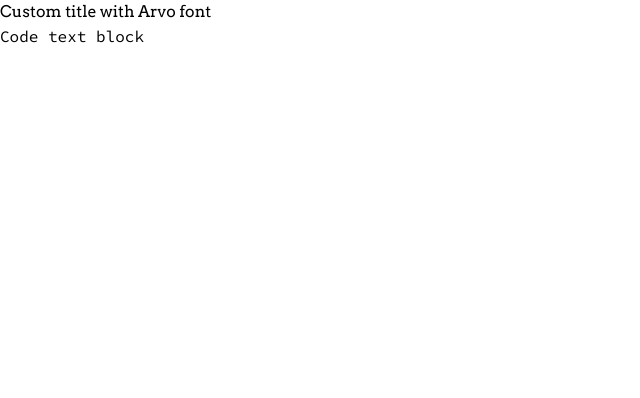
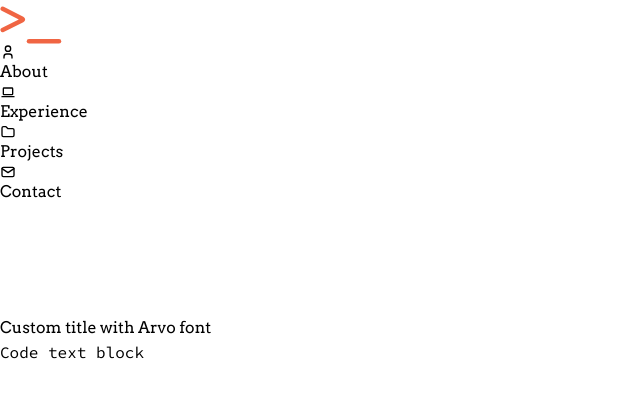
Before and after one commit to jhonnyfmartinez/portfolio-v1, a Next.js app: page / in a window 1280 px wide. Shown: the top 398 px of the page, without its empty margins (0-640 px from the left). Built offline with nearby package versions, Linux system fonts and the light colour scheme.

Commit message:
feat: navbar styles implemented
Text size classes and element bindings implemented

Unnecessary typography rules removed

```diff
--- a/app/components/NavBar.tsx
+++ b/app/components/NavBar.tsx
@@ -1,5 +1,33 @@
-'use client';
+import Image from 'next/image';
+import Link from 'next/link';
+import { TbUser, TbFolder, TbDeviceLaptop, TbMail } from 'react-icons/tb';
 
 export default function NavBar() {
-  return <div>NavBar</div>;
+  return (
+    <header className="header">
+      <nav className="navbar">
+        <Link className="navbar__logo" href="/">
+          <Image src="/logo.svg" alt="Vercel Logo" priority height={46} width={62} />
+        </Link>
+        <div className="navbar__links">
+          <Link className="navlink" href="#about">
+            <TbUser className="navlink__icon" />
+            About
+          </Link>
+          <Link className="navlink" href="#experience">
+            <TbDeviceLaptop className="navlink__icon" />
+            Experience
+          </Link>
+          <Link className="navlink" href="#projects">
+            <TbFolder className="navlink__icon" />
+            Projects
+          </Link>
+          <Link className="navlink" href="#contact">
+            <TbMail className="navlink__icon" />
+            Contact
+          </Link>
+        </div>
+      </nav>
+    </header>
+  );
 }
--- a/app/layout.tsx
+++ b/app/layout.tsx
@@ -1,3 +1,4 @@
+import NavBar from './components/NavBar';
 import './styles/index.css';
 import { Arvo, Source_Code_Pro } from 'next/font/google';
 
@@ -12,7 +13,10 @@ export const metadata = {
 export default function RootLayout({ children }: { children: React.ReactNode }) {
   return (
     <html lang="en" className={`${arvo.variable} ${sourceCodePro.variable}`}>
-      <body suppressHydrationWarning={true}>{children}</body>
+      <body suppressHydrationWarning={true}>
+        <NavBar />
+        <main className="pt-28">{children}</main>
+      </body>
     </html>
   );
 }
--- a/app/page.tsx
+++ b/app/page.tsx
@@ -1,8 +1,8 @@
 export default function Home() {
   return (
-    <main>
+    <>
       <h1>Custom title with Arvo font</h1>
       <pre>Code text block</pre>
-    </main>
+    </>
   );
 }
--- a/app/styles/base/typography.css
+++ b/app/styles/base/typography.css
@@ -1,7 +1,44 @@
-body {
-  @apply font-sans;
+.hero-text {
+  font-size: 4.5rem;
 }
 
-pre {
-  @apply font-mono;
+h1,
+.heading-1 {
+  font-size: 3.375rem;
 }
+
+h2,
+.heading-2 {
+  font-size: 2.625rem;
+}
+
+h3,
+.heading-3 {
+  font-size: 2.125rem;
+}
+
+h4,
+.heading-4 {
+  font-size: 1.75rem;
+}
+
+h5,
+.heading-5 {
+  font-size: 1.5rem;
+}
+
+p,
+.body-copy {
+  font-size: 1.25rem;
+}
+
+small,
+.small-copy,
+.button-copy {
+  font-size: 0.875rem;
+}
+
+li,
+.list-item-copy {
+  font-size: 1rem;
+}
--- /dev/null
+++ b/app/styles/components/navbar.css
@@ -0,0 +1,23 @@
+.header {
+  @apply fixed top-0 inset-x-0 z-30 h-28;
+}
+
+.navbar {
+  @apply bg-opacity-80 backdrop-blur-md px-16 py-8 flex items-center gap-8;
+}
+
+.navbar__logo {
+  @apply transition-transform hover:scale-110;
+}
+
+.navbar__links {
+  @apply flex flex-grow justify-end gap-9;
+}
+
+.navlink {
+  @apply flex items-center gap-2 align-middle hover:text-primary;
+}
+
+.navlink__icon {
+  @apply text-primary;
+}
--- a/app/styles/index.css
+++ b/app/styles/index.css
@@ -8,6 +8,7 @@
 }
 
 @layer components {
+  @import 'components/navbar.css';
 }
 
 @tailwind utilities;
```
Also changed, not shown: public/logo.svg (added).
